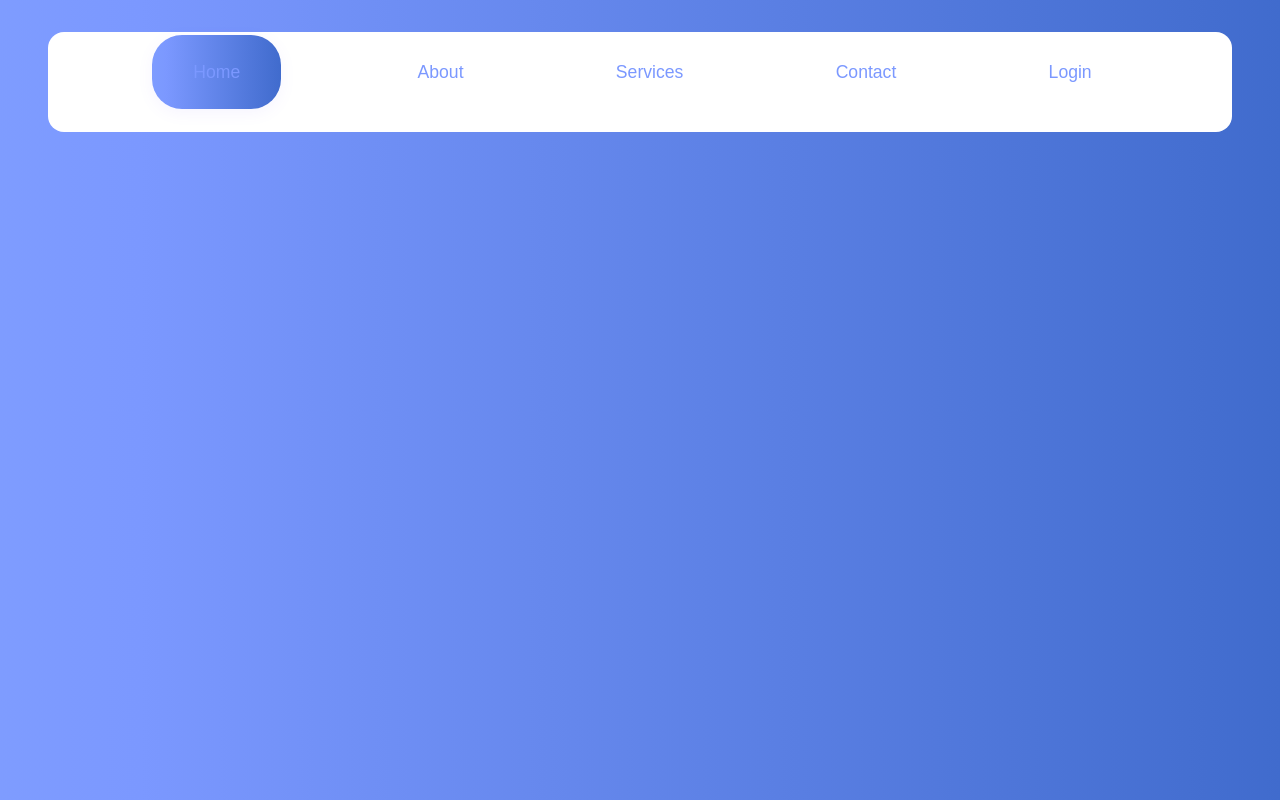
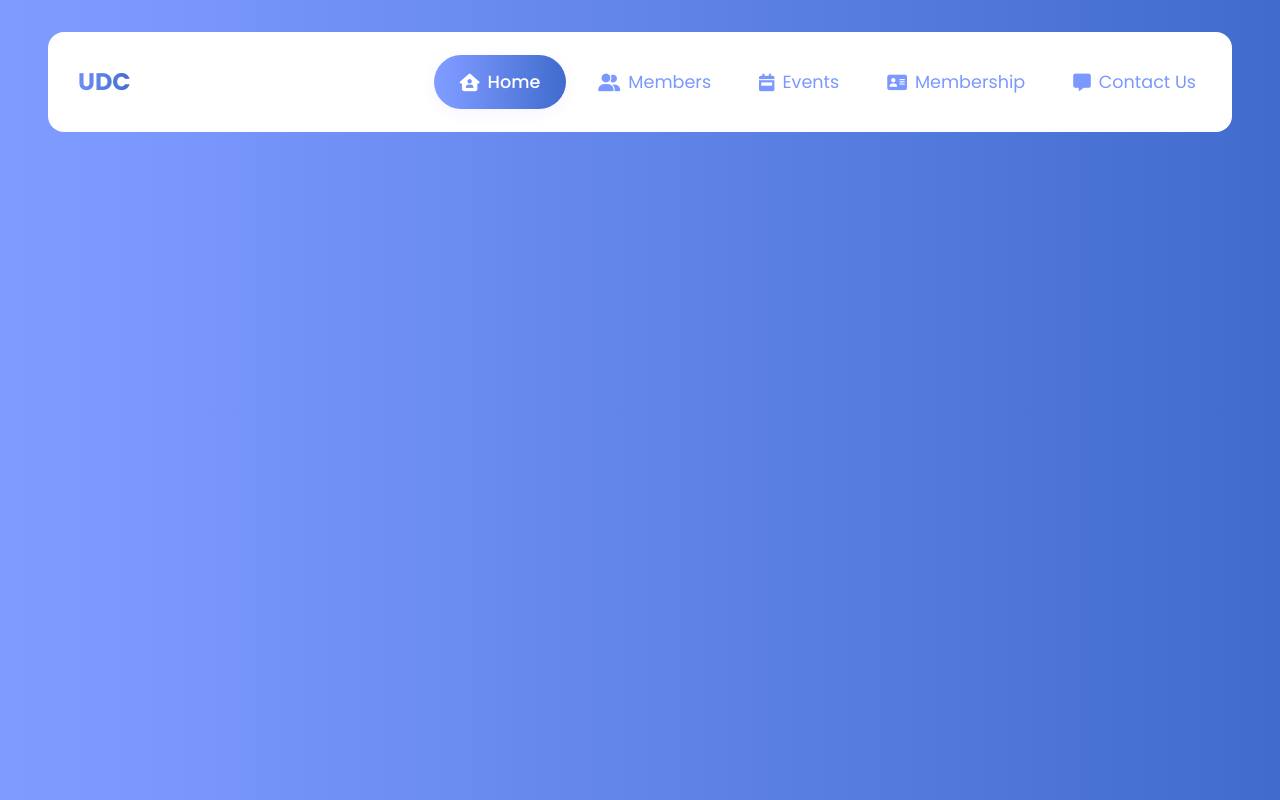
Before and after one commit to syedahmedkhaderi/UDST-Developer-Club-Official-Website, a plain HTML site: page pages/contact.html in a window 1280 px wide. Drawn offline with Linux system fonts and the light colour scheme; a web font is replaced by a local one.

Commit message:
Navbar Added to All Pages

```diff
--- a/pages/contact.html
+++ b/pages/contact.html
@@ -5,15 +5,25 @@
     <meta name="viewport" content="width=device-width, initial-scale=1.0">
     <title>Contact Us</title>
     <link rel="stylesheet" href="../styles.css">
+    <link rel="stylesheet" href="https://cdnjs.cloudflare.com/ajax/libs/font-awesome/6.0.0/css/all.min.css">
+    <link rel="preconnect" href="https://fonts.googleapis.com">
+    <link rel="preconnect" href="https://fonts.gstatic.com" crossorigin>
+    <link href="https://fonts.googleapis.com/css2?family=Boldonse&family=Caveat:wght@400..700&family=Libre+Baskerville:ital,wght@0,400;0,700;1,400&family=Poppins:ital,wght@0,100;0,200;0,300;0,400;0,500;0,600;0,700;0,800;0,900;1,100;1,200;1,300;1,400;1,500;1,600;1,700;1,800;1,900&family=Protest+Guerrilla&display=swap" rel="stylesheet">
+
 </head>
 <body>
     <nav>
-        <div class="seeda">
-            <div class="one"><a href="../index.html">Home</a></div>
-            <div class="two"><a href="../about.html">About</a></div>
-            <div class="three"><a href="../services.html">Services</a></div>
-            <div class="four"><a href="../contact.html">Contact</a></div>
-            <div class="five"><a href="../login.html">Login</a></div>
+        <div class="main">
+            <div class="dawa">
+                <h1><a href="index.html">UDC</a></h1>
+            </div>
+            <div class="seeda">
+                <a href="index.html" class="one"><i class="fa-solid fa-house-user"></i>Home</a>
+                <a href="./members.html" class="two"><i class="fa-solid fa-user-group"></i>Members</a>
+                <a href="./events.html" class="three"><i class="fa-solid fa-calendar-week"></i>Events</a>
+                <a href="./membership.html" class="four"><i class="fa-solid fa-address-card"></i>Membership</a>
+                <a href="./contact.html" class="five"><i class="fa-solid fa-message"></i>Contact Us</a>
+            </div>
         </div>
     </nav>
 </body>
```
Also changed, not shown: pages/events.html (+16 -6 lines), pages/members.html (+16 -6 lines), pages/membership.html (+16 -6 lines).
